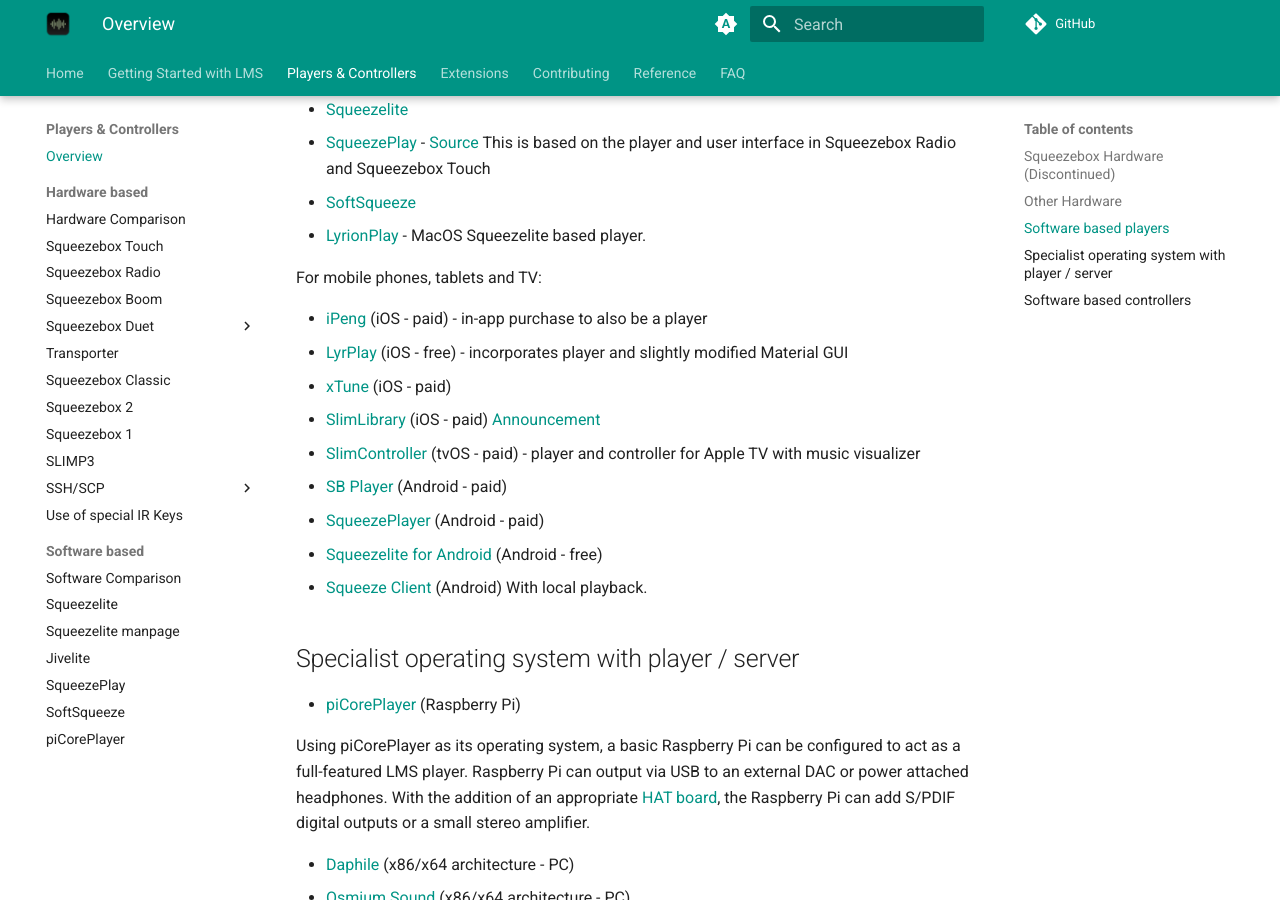
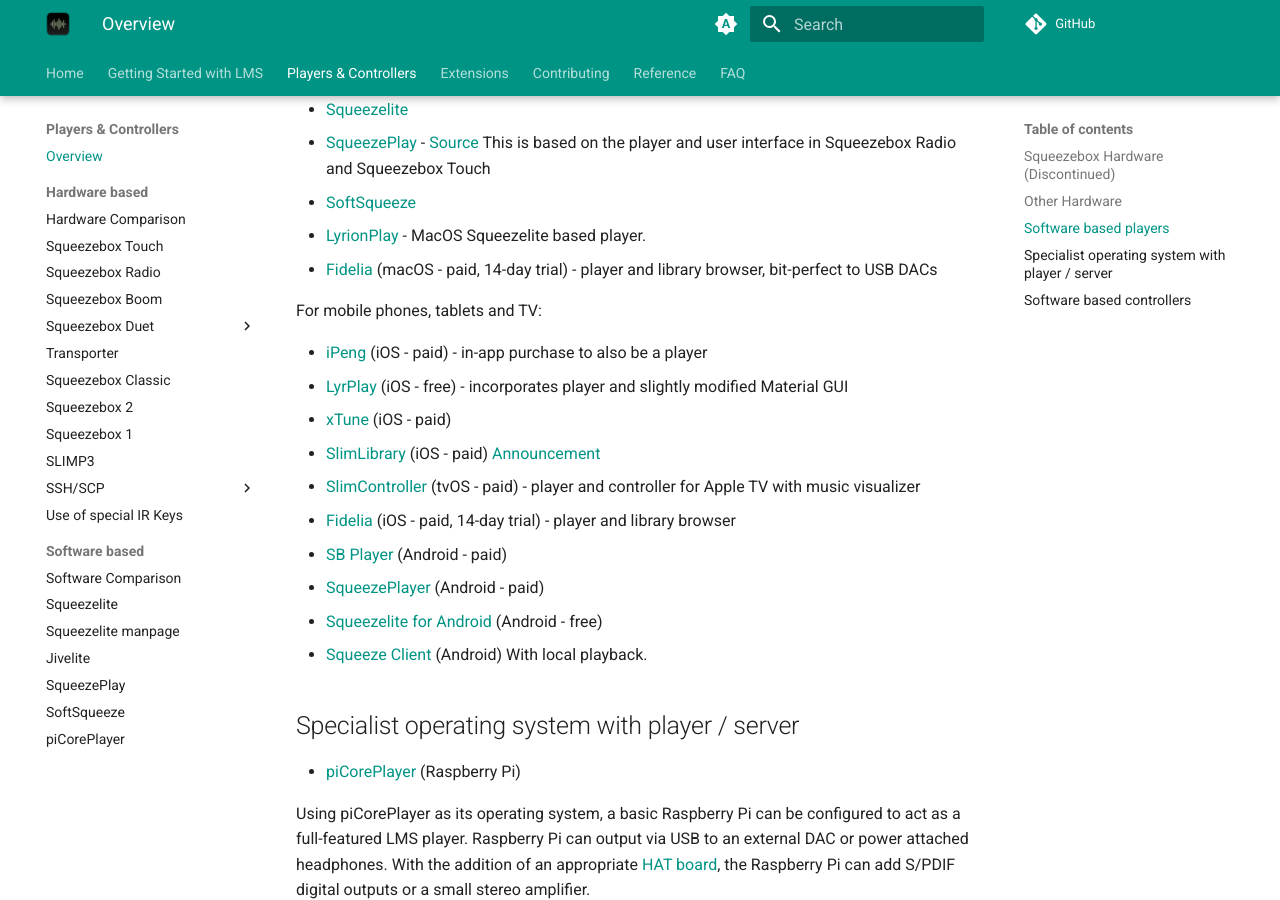
Before and after one commit to LMS-Community/lms-community.github.io, an MkDocs documentation site: the page built from docs/players-and-controllers/index.md, in a window 1280 px wide and 900 px high, scrolled down 2074 px. Built offline with MkDocs 1.6.1 and Material for MkDocs 9.7.7, drawn with Linux system fonts in a browser that asks for light colours; a script that is not in the unit is left out; plug-ins that fetch from the network failed and are left out; comment, search, counter and statistics services are not loaded.

Commit message:
Add Fidelia (macOS and iOS) to the players list
Fidelia appears in the server's player list as a player and browses the
Lyrion library, on the Mac and on iPhone/iPad. Paid, with a 14-day trial.

Co-Authored-By: Claude Opus 5.5 <noreply@anthropic.com>

```diff
--- a/docs/players-and-controllers/index.md
+++ b/docs/players-and-controllers/index.md
@@ -59,6 +59,7 @@ After 2010 the LMS community developed DIY hardware offerings:
   This is based on the player and user interface in Squeezebox Radio and Squeezebox Touch
 - [SoftSqueeze](softsqueeze.md)
 - [LyrionPlay](https://simonarnold002.github.io/LyrionPlay/README.html) - MacOS Squeezelite based player.
+- [Fidelia](https://apps.apple.com/app/fidelia/id416135376) (macOS - paid, 14-day trial) - player and library browser, bit-perfect to USB DACs
 
 For mobile phones, tablets and TV:
 
@@ -67,6 +68,7 @@ For mobile phones, tablets and TV:
 - [xTune](https://apps.apple.com/gb/app/xtune-lyrion-remote-player/id6744552136) (iOS - paid)
 - [SlimLibrary](https://apps.apple.com/us/app/slimlibrary/id1022479972) (iOS - paid) [Announcement](https://forums.lyrion.org/forum/user-forums/3rd-party-software/100649-announce-slimlibrary-new-ios-remote-control-and-player-for-logitech-media-server?view=thread)
 - [SlimController](https://slimcontroller.app) (tvOS - paid) - player and controller for Apple TV with music visualizer
+- [Fidelia](https://apps.apple.com/app/id6789964929) (iOS - paid, 14-day trial) - player and library browser
 - [SB Player](https://play.google.com/store/apps/details?id=com.angrygoat.android.sbplayer) (Android - paid)
 - [SqueezePlayer](https://play.google.com/store/apps/details?id=de.bluegaspode.squeezeplayer) (Android - paid)
 - [Squeezelite for Android](https://github.com/CDrummond/squeezelite) (Android - free)
```
